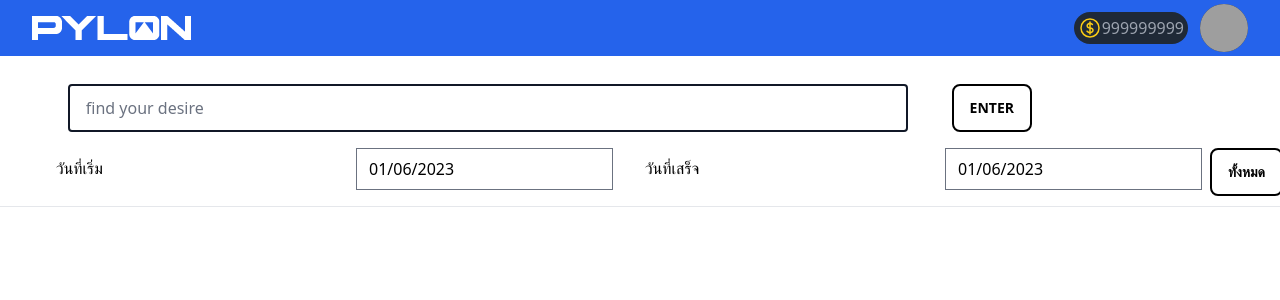
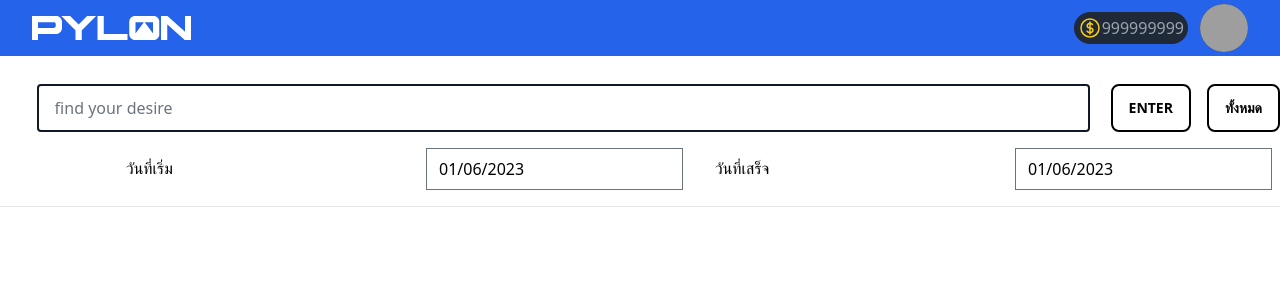
Before and after one commit to thatbeer/react_qcreport, a React (Create React App) app: page /side in a window 1280 px wide. Shown: the top 300 px of the page. Built offline with nearby package versions, Linux system fonts and the light colour scheme; sample sign-in values are in the browser's storage; grey boxes are pictures that could not be loaded.

Commit message:
fixed scale in side page

```diff
--- a/src/page/SidePage.jsx
+++ b/src/page/SidePage.jsx
@@ -24,13 +24,14 @@ function SidePage() {
   return (
     <>
         <div className='container mx-auto my-4 pt-[60px]'>
-            <div className='flex flex-col mx-4 w-4/5 justify-center'>
+            <div className='flex flex-col mx-4 w-full justify-center'>
                 <div className='flex flex-row my-2  mx-2 justify-center'>
                     <input
                         className='w-5/6 px-4 mx-auto border-2 rounded border-gray-900'
                         placeholder="find your desire"
                     />
-                    <button className='btn border-2 btn-primary'>enter</button>
+                    <button className='btn border-2 btn-primary mx-2'>enter</button>
+                    <button className='btn border-2 btn-primary mx-2'>ทั้งหมด</button>
                 </div>
                 <div className="bg-white flex flex-row mx-2">
                     <div className="flex flex-col lg:flex-row my-2  mx-2 justify-end w-screen">
@@ -42,9 +43,11 @@ function SidePage() {
                             <p1 className="px-4 py-2 mx-2 lg:w-[300px] w-[180px] h-[50px]">วันที่เสร็จ</p1>
                             <DatePicker selected={endDate} onChange={(date) => setEndDate(date)} className="mx-2 w-auto"/>
                         </div>
+                        {/* <div className="">
+                            <button className='btn border-2 btn-primary'>ทั้งหมด</button>
 
+                        </div> */}
 
-                   <button className='btn border-2 btn-primary'>ทั้งหมด</button>
                     </div>
 
 
```
